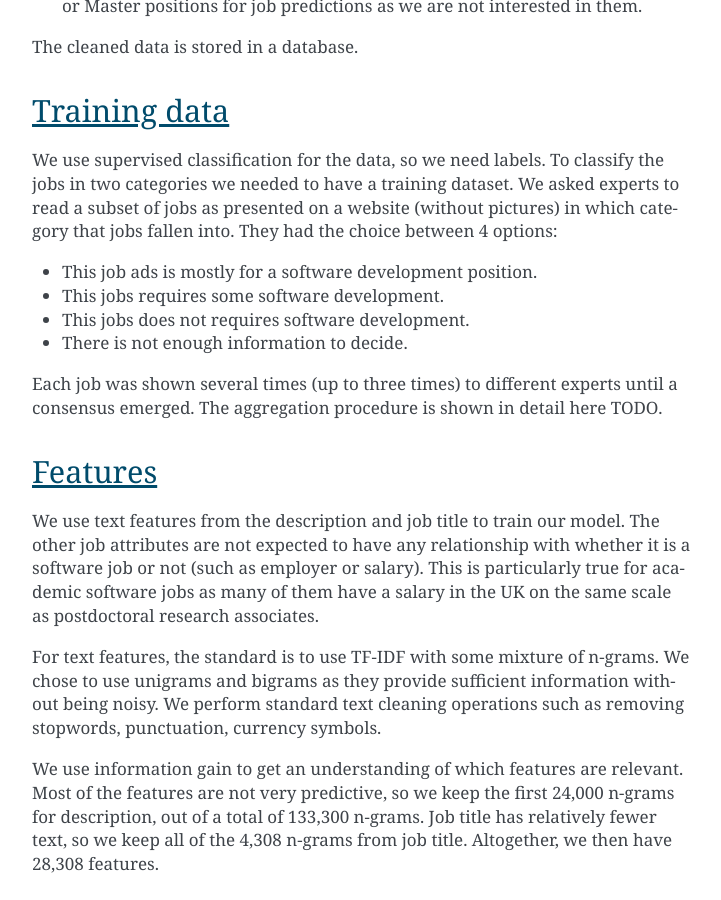
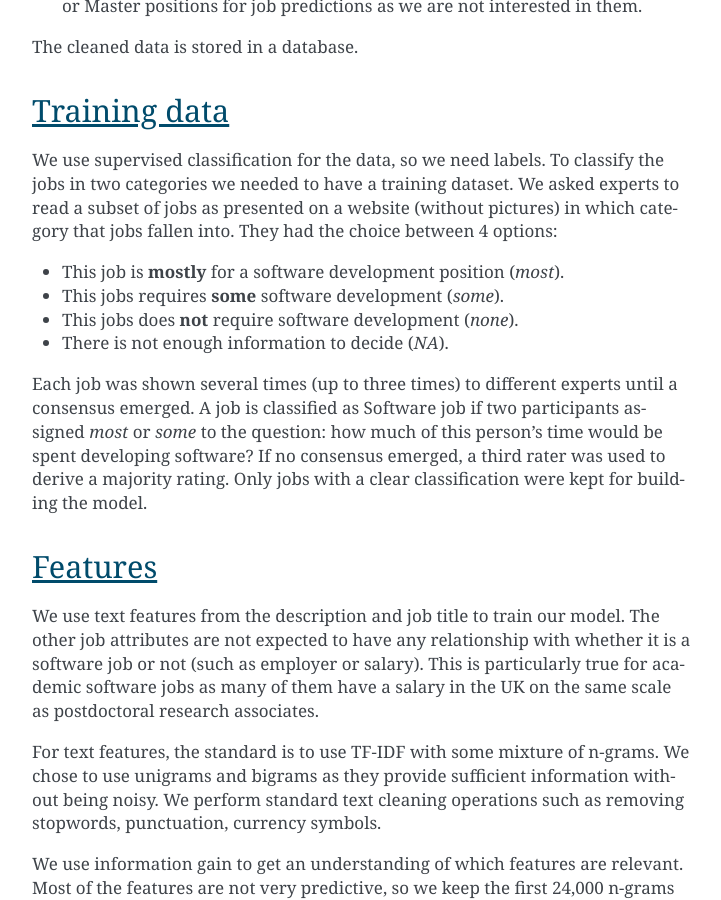
Before and after one commit to softwaresaved/jamie, a Sphinx documentation site: the page built from docs/methods.rst, in a window 1280 px wide and 900 px high, scrolled down 924 px. Shown: the whole window, without its empty margins (388-1109 px from the left). Built offline with Sphinx 7.4.7, drawn with Linux system fonts in a browser that asks for light colours; pages that are not in the unit, such as notebooks, are missing from menus.

```diff
--- a/docs/methods.rst
+++ b/docs/methods.rst
@@ -51,13 +51,17 @@ the jobs in two categories we needed to have a training dataset. We asked
 experts to read a subset of jobs as presented on a website (without pictures)
 in which category that jobs fallen into. They had the choice between 4 options:
 
-* This job ads is mostly for a software development position.
-* This jobs requires some software development.
-* This jobs does not requires software development.
-* There is not enough information to decide.
+* This job is **mostly** for a software development position (*most*).
+* This jobs requires **some** software development (*some*).
+* This jobs does **not** require software development (*none*).
+* There is not enough information to decide (*NA*).
 
 Each job was shown several times (up to three times) to different experts until
-a consensus emerged. The aggregation procedure is shown in detail here TODO.
+a consensus emerged. A job is classified as Software job if two participants
+assigned *most* or *some* to the question: how much of this person's time would
+be spent developing software? If no consensus emerged, a third rater was used
+to derive a majority rating. Only jobs with a clear classification were kept
+for building the model.
 
 Features
 --------
```
Also changed, not shown: CHANGELOG.md (added, +9 -0 lines).
